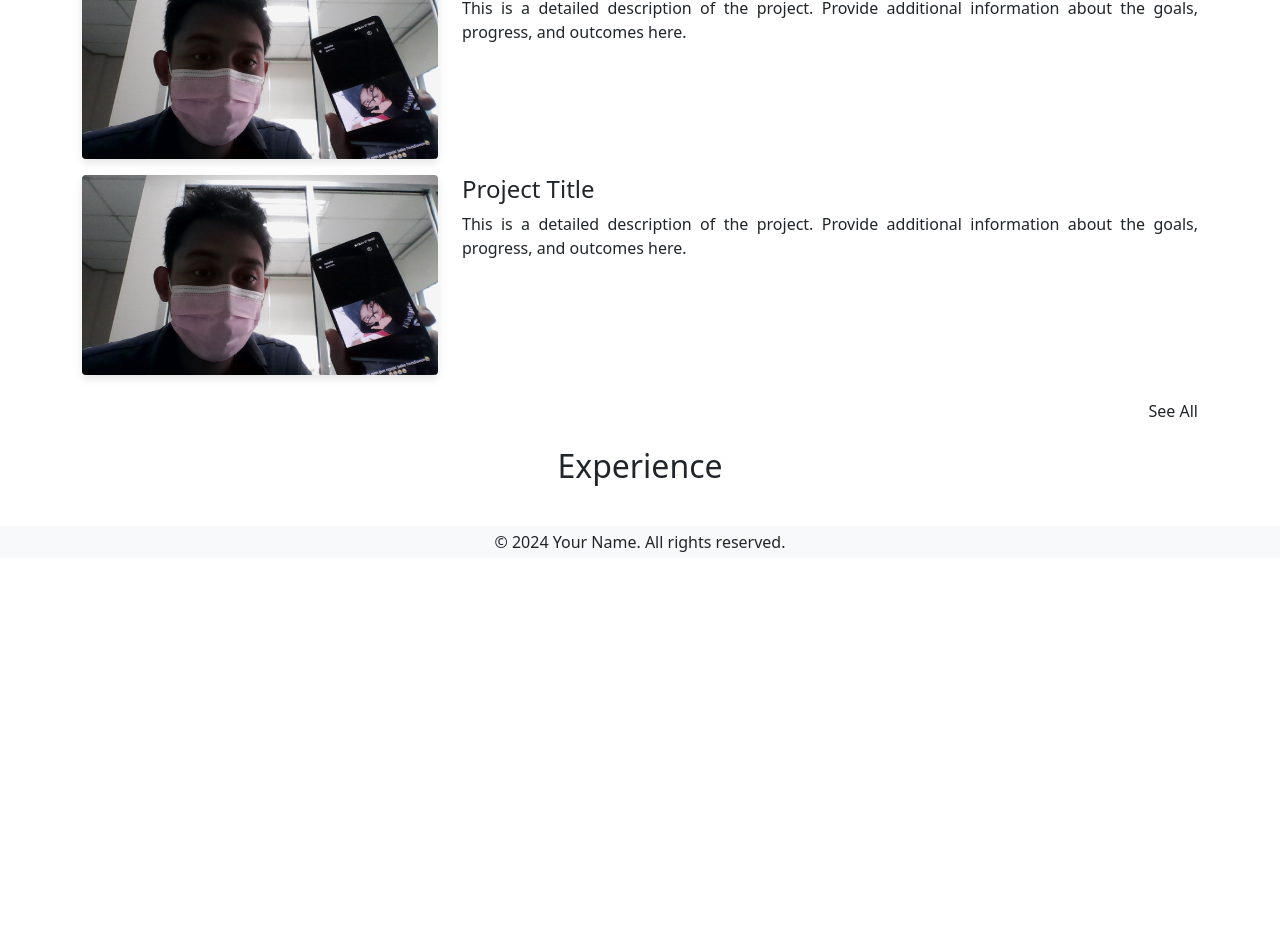
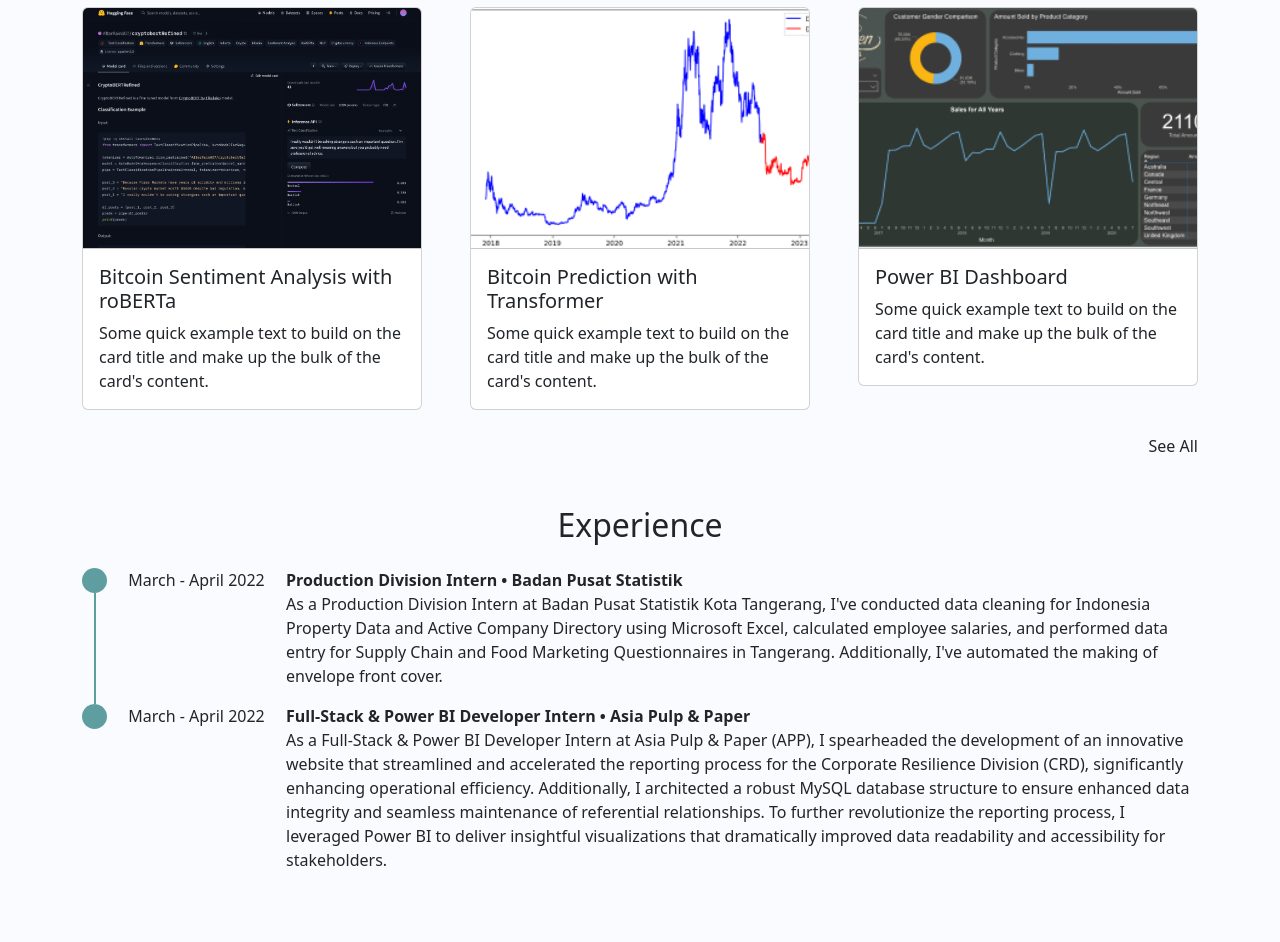
Before and after one commit to AfterRain007/AfterRain007.github.io, a plain HTML site: page index.html in a window 1280 px wide. Shown: the part 565-1507 px from the top of the page. Before the commit the page ends 1123 px from the top, so only its background shows below. Drawn offline with nearby package versions, Linux system fonts and the light colour scheme.

Commit message:
Added experience etc etc

```diff
--- a/index.html
+++ b/index.html
@@ -24,9 +24,9 @@
     <hr class="m-0">
 
     <!-- Main Content -->
-    <main class="py-3">
+    <main class="py-3" style="background-color: #fafbfe;">
       <!-- Profile Section -->
-      <section class="container text-center my-4">
+      <section class="container text-center my-5">
         <div class="mb-3">
           <img src="./public/photo-profile.png" class="rounded-circle" style="height: 150px; object-fit: cover;" alt="Profile Picture of Gilang Islamay Putra Djuharis">
         </div>
@@ -36,56 +36,61 @@
             Welcome
           </p>
         </div>
-        <p>Lorem ipsum dolor sit amet, consectetur adipiscing elit, sed do eiusmod tempor incididunt ut labore et dolore magna aliqua. Ut enim ad minim veniam, quis nostrud exercitation ullamco laboris nisi ut aliquip ex ea commodo consequat. Duis aute irure dolor in reprehenderit in voluptate velit esse cillum dolore eu fugiat nulla pariatur. Excepteur sint occaecat cupidatat non proident, sunt in culpa qui officia deserunt mollit anim id est laborum</p>
+        <p>Greetings! My name is Gilang Islamay from Indonesia and I'm a Microsoft Certified: Power BI Data Analyst Associate. I hold a Bachelor Degree on Mathematics with a specialization in Data Science, with a GPA of 3.66 from Syarif Hidayatullah State Islamic University Jakarta. I'm deeply passionate about the world of data! This website covers all my projects & certificate in a professional setting plus some fun stuff! Hope to have the opportunity of working with you soon!</p>
       </section>
 
       <!-- Additional Content Sections -->
-      <section class="container my-4">
-        <h2 class="text-center mb-4">Project</h2>
+      <section class="container my-5">
+        <h2 class="text-center mb-4 section-title">Project</h2>
 
         <!-- First visible project rows -->
-        <div class="row project-card">
-          <div class="col-12 col-lg-4 image-column">
-            <img src="./public/images/temp1.jpg" alt="Project Image" class="img-fluid">
+        <div class="row mb-3 g-5 justify-content-center">
+          <div class="col-lg-4 col-12">
+            <a class="card" href="#">
+                <img src="./public/images/HuggingFace.png" alt="Forecast Bitcoin" class="card-img-top">
+                <hr class="m-0">
+                <div class="card-body">
+                    <h5 class="card-title">Bitcoin Sentiment Analysis with roBERTa</h5>
+                    <p class="card-text">Some quick example text to build on the card title and make up the bulk of the card's content.</p>
                 </div>
-          <div class="col-12 col-lg-8 text-column">
-            <h4>Project Title</h4>
-            <p>This is a detailed description of the project. Provide additional information about the goals, progress, and outcomes here.</p>
+            </a>
         </div>
+            <div class="col-lg-4 col-12">
+                <a class="card" href="#">
+                    <img src="./public/images/Bitcoin Forecast.png" alt="Forecast Bitcoin" class="card-img-top">
+                    <hr class="m-0">
+                    <div class="card-body">
+                        <h5 class="card-title">Bitcoin Prediction with Transformer</h5>
+                        <p class="card-text">Some quick example text to build on the card title and make up the bulk of the card's content.</p>
                     </div>
-
-        <div class="row project-card">
-          <div class="col-12 col-lg-4 image-column">
-            <img src="./public/images/temp1.jpg" alt="Project Image" class="img-fluid">
+                </a>
             </div>
-          <div class="col-12 col-lg-8 text-column">
-            <h4>Project Title</h4>
-            <p>This is a detailed description of the project. Provide additional information about the goals, progress, and outcomes here.</p>
+            <div class="col-lg-4 col-12">
+              <a class="card" href="#">
+                  <img src="./public/images/Vector.png" alt="Forecast Bitcoin" class="card-img-top">
+                  <hr class="m-0">
+                  <div class="card-body">
+                      <h5 class="card-title">Power BI Dashboard</h5>
+                      <p class="card-text">Some quick example text to build on the card title and make up the bulk of the card's content.</p>
+                  </div>
+              </a>
           </div>
         </div>
 
         <!-- Collapsible section for additional projects -->
         <div class="collapse" id="moreProjects">
-          <div class="row project-card">
-            <div class="col-12 col-lg-4 image-column">
-              <img src="./public/images/temp1.jpg" alt="Project Image" class="img-fluid">
-            </div>
-            <div class="col-12 col-lg-8 text-column">
-              <h4>Project Title</h4>
-              <p>This is a detailed description of the project. Provide additional information about the goals, progress, and outcomes here.</p>
+            <div class="row mb-3 g-5">
+                <div class="col-4">
+                    <div class="card">
+                        <img src="./public/images/temp1.jpg" alt="Project Image" class="img-fluid card-img-top">
+                        <div class="card-body">
+                            <h5 class="card-title">Card title</h5>
+                            <p class="card-text">Some quick example text to build on the card title and make up the bulk of the card's content.</p>
+                            <a href="#" class="btn btn-primary">Go somewhere</a>
                         </div>
                     </div>
-
-          <div class="row project-card">
-            <div class="col-12 col-lg-4 image-column">
-              <img src="./public/images/temp1.jpg" alt="Project Image" class="img-fluid">
-            </div>
-            <div class="col-12 col-lg-8 text-column">
-              <h4>Project Title</h4>
-              <p>This is a detailed description of the project. Provide additional information about the goals, progress, and outcomes here.</p>
                 </div>
             </div>
-
           <!-- Add more projects as needed -->
         </div>
         <!-- "See All" button -->
@@ -96,10 +101,36 @@
         </div>
       </section>
 
-
-      <section class="my-4">
+      <section class="container my-5">
         <h2 class="text-center mb-4">Experience</h2>
-
+        <div class="row g-1">
+          <div class="col-auto d-flex flex-column align-items-center">
+            <div class="exp-circle rounded-circle"></div>
+            <div class="exp-line"></div>
+          </div>
+          <div class="col-auto" style="width: 175px; text-align: center;">
+            March - April 2022
+          </div>
+          <p class="col">
+            <strong>Production Division Intern • Badan Pusat Statistik</strong>
+            <br>
+            As a Production Division Intern at Badan Pusat Statistik Kota Tangerang, I've conducted data cleaning for Indonesia Property Data and Active Company Directory using Microsoft Excel, calculated employee salaries, and performed data entry for Supply Chain and Food Marketing Questionnaires in Tangerang. Additionally, I've automated the making of envelope front cover.
+          </p>
+        </div>
+        <div class="row g-1">
+          <div class="col-auto d-flex flex-column align-items-center">
+            <div class="exp-circle rounded-circle"></div>
+            <!-- <div class="exp-line"></div> -->
+          </div>
+          <div class="col-auto" style="width: 175px; text-align: center;">
+            March - April 2022
+          </div>
+          <p class="col">
+            <strong>Full-Stack & Power BI Developer Intern • Asia Pulp & Paper</strong>
+            <br>
+            As a Full-Stack & Power BI Developer Intern at Asia Pulp & Paper (APP), I spearheaded the development of an innovative website that streamlined and accelerated the reporting process for the Corporate Resilience Division (CRD), significantly enhancing operational efficiency. Additionally, I architected a robust MySQL database structure to ensure enhanced data integrity and seamless maintenance of referential relationships. To further revolutionize the reporting process, I leveraged Power BI to deliver insightful visualizations that dramatically improved data readability and accessibility for stakeholders.
+          </p>
+        </div>
       </section>
     </main>
 
--- a/public/style.css
+++ b/public/style.css
@@ -65,21 +65,39 @@
     }
 }
 
-.project-card {
-    margin-bottom: 1rem;
+a.card {
+    text-decoration: none;
 }
 
-.project-card .image-column {
-    display: flex;
-    justify-content: center;
-    align-items: center;
+a.card {
+    transition: transform 0.2s ease, box-shadow 0.2s ease;
+    will-change: transform;
 }
 
-.project-card .image-column img {
-    border-radius: .25rem;
-    box-shadow: 0px 4px 8px rgba(0, 0, 0, 0.1);
+a.card:hover {
+    box-shadow: 0 4px 20px rgba(0, 0, 0, 0.1);
+    transform: scale(1.015); /* Increase size by 5% */
 }
 
-.project-card .text-column {
-    text-align: justify;
+.card-img-top {
+    height: 15rem;
+    object-fit: cover;
 }
+
+.section-title {
+    font-weight: bold;
+}
+
+.exp-circle {
+    background-color: cadetblue;
+    height: 25px;
+    width: 25px;
+}
+
+.exp-line {
+    width: 2px;
+    background-color: cadetblue;
+    flex-grow: 1; /* Makes the line grow as needed */
+    margin: 0;
+    z-index: 0;
+}
```
Also changed, not shown: public/images/Bitcoin Forecast.png (added), public/images/Github Profile.png (added), public/images/HuggingFace.png (added), public/images/IPOTH 1.png (added), public/images/IPOTH.png (added), public/images/Power BI 1.png (added), public/images/SpaceX.png (added), public/images/Vector.png (added), public/images/huggingface Light.png (added), public/images/temp1.jpg (deleted), public/images/temp2.jpg (deleted), public/images/temp3.jpg (deleted), public/images/temp4.jpg (deleted), public/images/temp5.jpg (deleted), 2 more files. Lines whose indentation alone changed are shown as unchanged.
